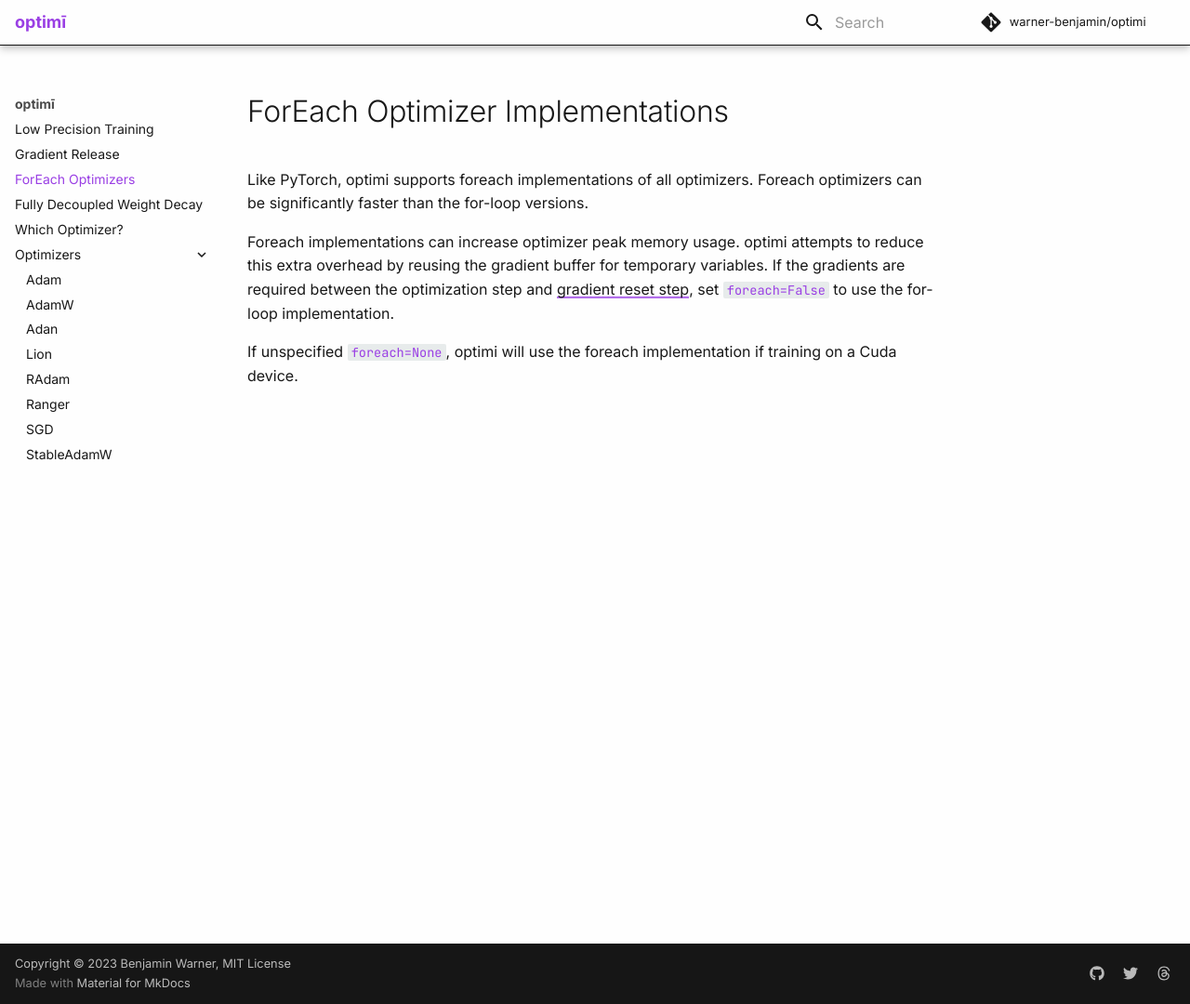
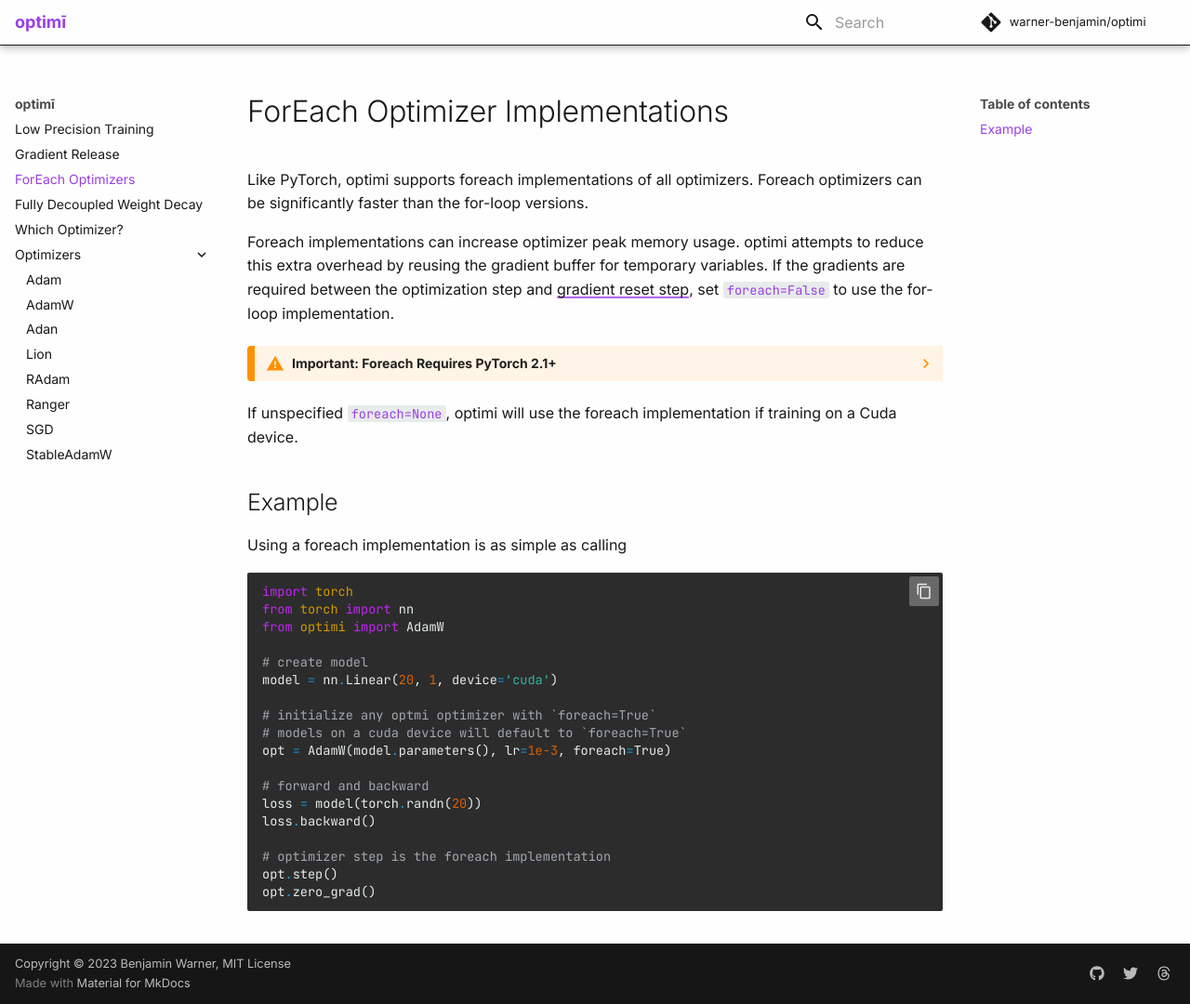
Before and after one commit to warner-benjamin/optimi, an MkDocs documentation site: the page built from docs/foreach.md, in a window 1280 px wide and 1080 px high. Shown: the whole window at 93% size. Built offline with MkDocs 1.6.1 and Material for MkDocs 9.7.7, drawn with Linux system fonts in a browser that asks for light colours; some web fonts are replaced; comment, search, counter and statistics services are not loaded.

Commit message:
add examples to documentation

````diff
--- a/docs/foreach.md
+++ b/docs/foreach.md
@@ -8,4 +8,33 @@
 
 Foreach implementations can increase optimizer peak memory usage. optimi attempts to reduce this extra overhead by reusing the gradient buffer for temporary variables. If the gradients are required between the optimization step and [gradient reset step](https://pytorch.org/docs/stable/generated/torch.optim.Optimizer.zero_grad.html#torch.optim.Optimizer.zero_grad), set `foreach=False` to use the for-loop implementation.
 
+??? warning "Important: Foreach Requires PyTorch 2.1+"
+
+    optimi’s foreach implementations require PyTorch 2.1 or newer.
+
 If unspecified `foreach=None`, optimi will use the foreach implementation if training on a Cuda device.
+
+## Example
+
+Using a foreach implementation is as simple as calling
+
+```python
+import torch
+from torch import nn
+from optimi import AdamW
+
+# create model
+model = nn.Linear(20, 1, device='cuda')
+
+# initialize any optmi optimizer with `foreach=True`
+# models on a cuda device will default to `foreach=True`
+opt = AdamW(model.parameters(), lr=1e-3, foreach=True)
+
+# forward and backward
+loss = model(torch.randn(20))
+loss.backward()
+
+# optimizer step is the foreach implementation
+opt.step()
+opt.zero_grad()
+```
````
Also changed, not shown: docs/fully_decoupled_weight_decay.md (+22 -0 lines), docs/kahan_summation.md (+27 -0 lines).
